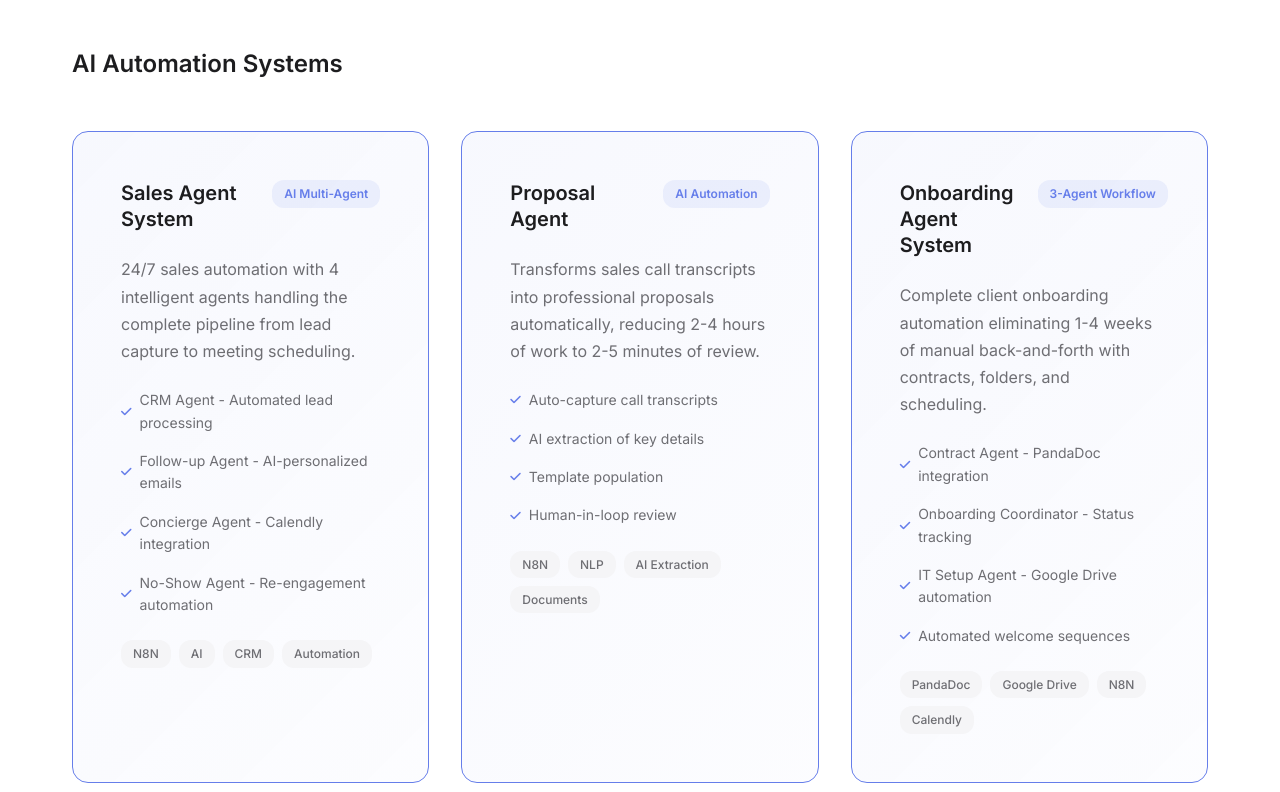
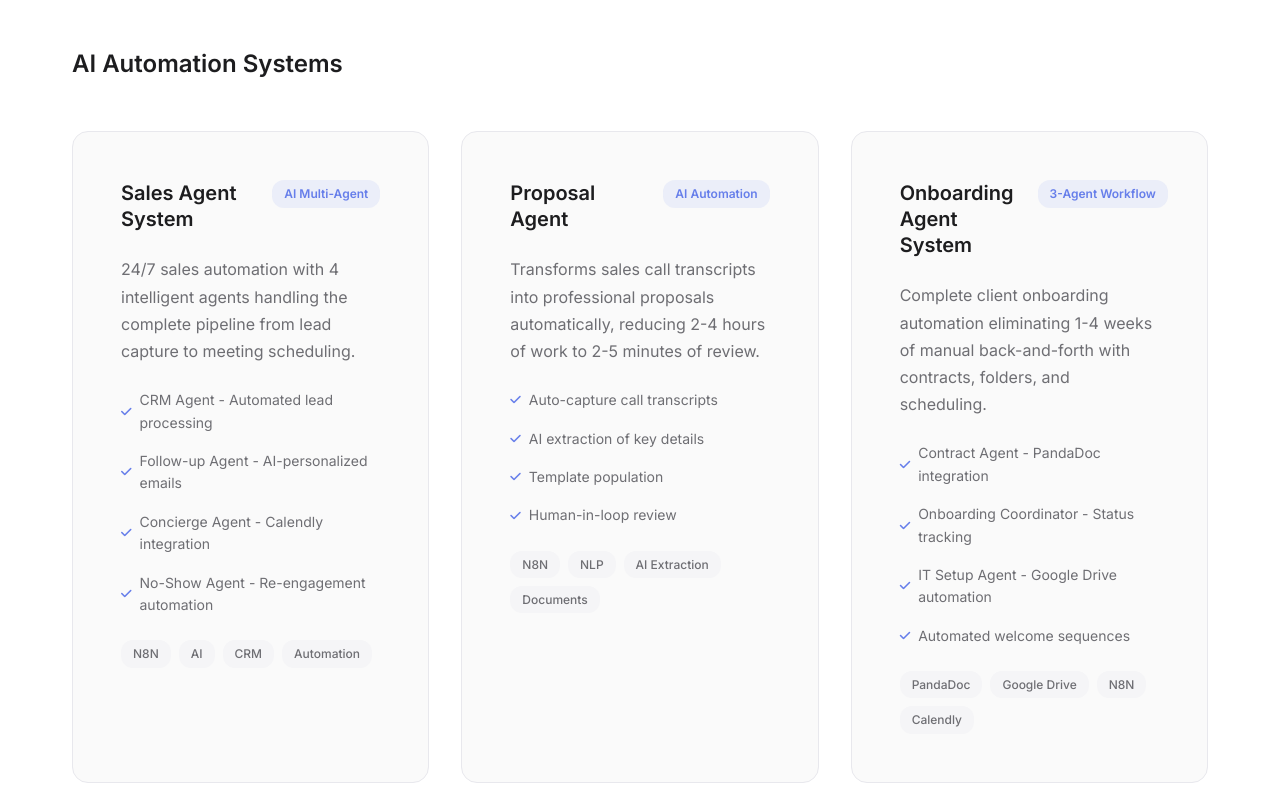
Before and after one commit to prasanthebenezer/prasanthebenezer.github.io, a plain HTML site: page index.html in a window 1280 px wide. Shown: the part 3008-3800 px from the top of the page. Drawn offline with Linux system fonts and the light colour scheme.

Commit message:
Updated AI projects section

```diff
--- a/index.html
+++ b/index.html
@@ -144,7 +144,7 @@
             <div class="project-category">
                 <h3 class="category-title">AI Automation Systems</h3>
                 <div class="project-grid">
-                    <div class="project-card highlight">
+                    <div class="project-card">
                         <div class="project-header">
                             <h4>Sales Agent System</h4>
                             <span class="project-badge">AI Multi-Agent</span>
@@ -164,7 +164,7 @@
                         </div>
                     </div>
 
-                    <div class="project-card highlight">
+                    <div class="project-card">
                         <div class="project-header">
                             <h4>Proposal Agent</h4>
                             <span class="project-badge">AI Automation</span>
@@ -184,7 +184,7 @@
                         </div>
                     </div>
 
-                    <div class="project-card highlight">
+                    <div class="project-card">
                         <div class="project-header">
                             <h4>Onboarding Agent System</h4>
                             <span class="project-badge">3-Agent Workflow</span>
```
